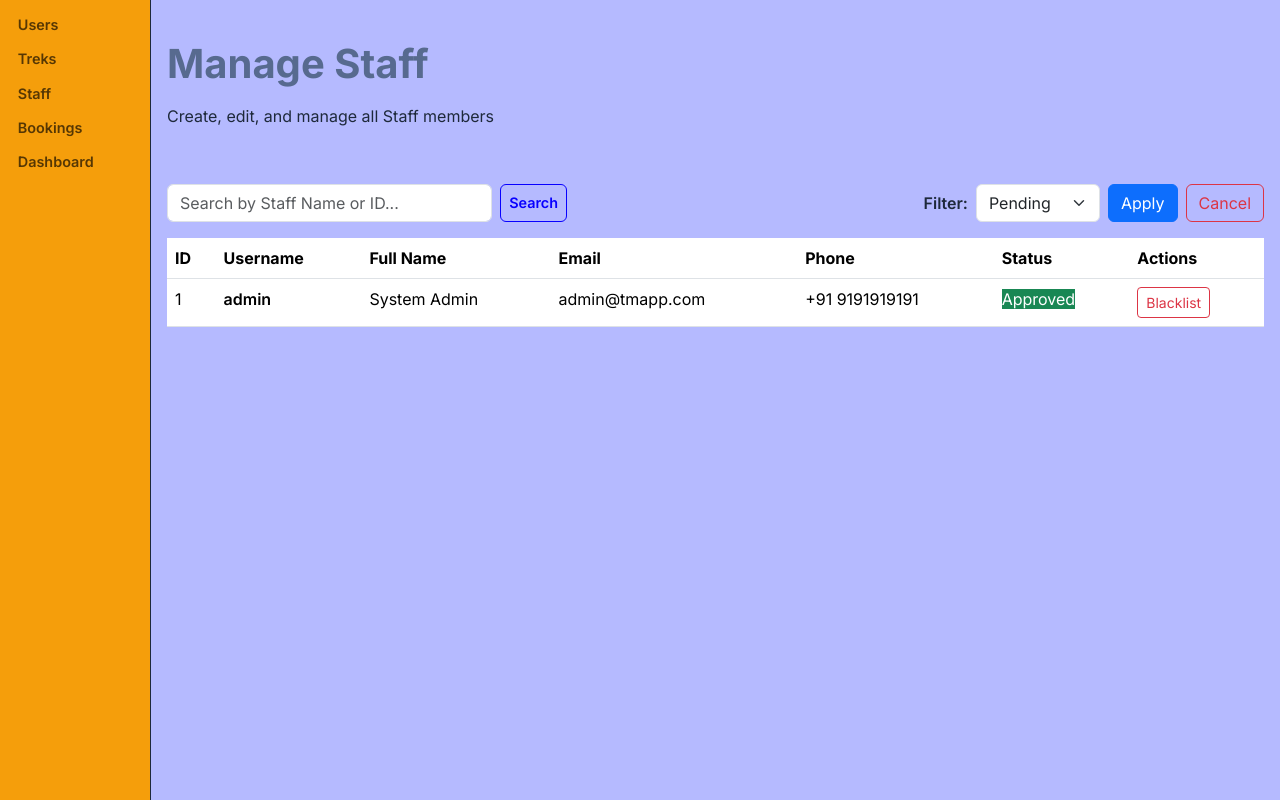
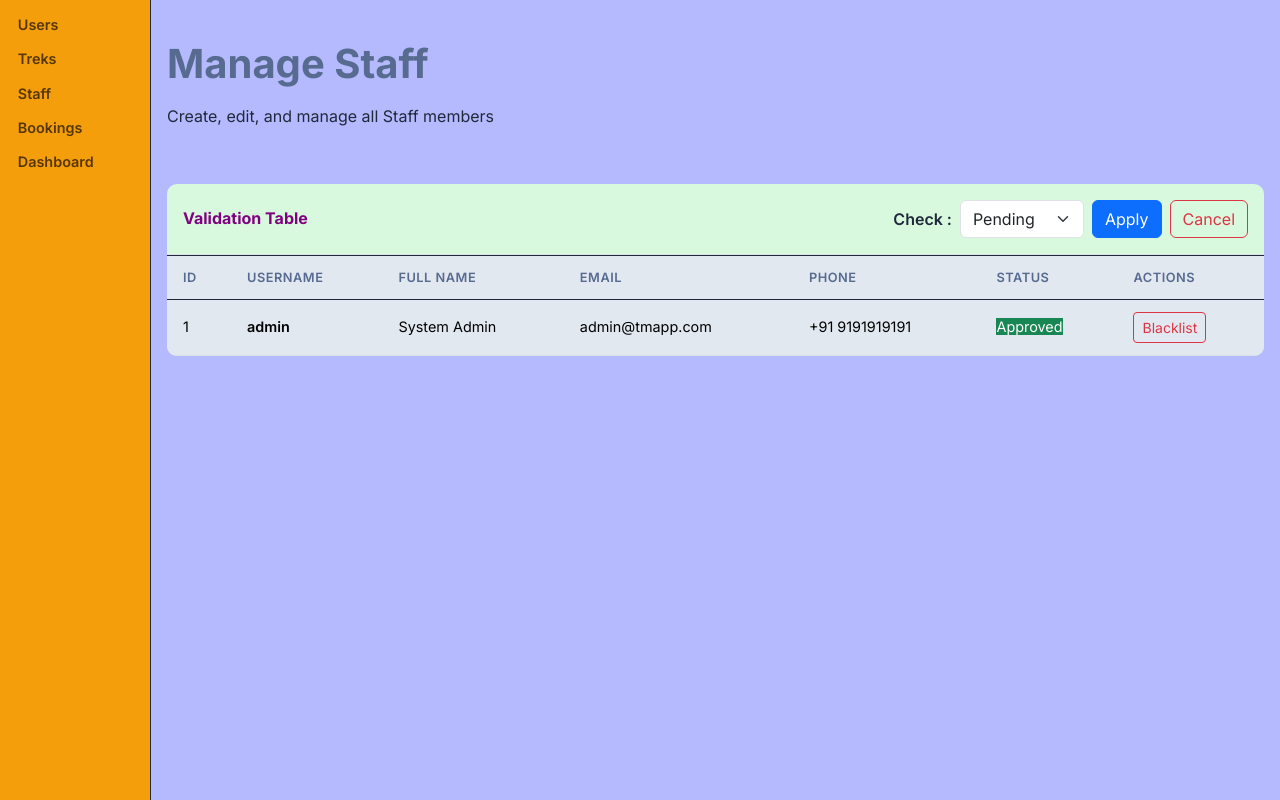
Before and after one commit to 24f2008461/Trekking-Management-App, a Flask app: template templates/admin/validate_staff.html in a window 1280 px wide. Shown: the part 65-865 px from the top of the page. Run offline with Flask 3, Linux system fonts and the light colour scheme; the template is opened without the code that fills it: values that come from a table or form of the project are taken from there, others are empty; a user stored in the database is signed in.

Commit message:
Milestone 2: Added Delete Staff Based on Validation

```diff
--- a/routes/auth_route.py
+++ b/routes/auth_route.py
@@ -101,7 +101,6 @@ def register():
          email=email,
          password=generate_password_hash(f_password),
          phone_number=phone_no,
-         role='user',
          is_validated=True
       )
       db.session.add(new_user)
--- a/static/css/style.css
+++ b/static/css/style.css
@@ -254,10 +225,13 @@ body {
 }
 .data-card .data-output { text-align: center; font-size: 1.6rem; font-weight: 700; color: black; }
 .data-card .data-label { width: auto; text-align: center; font-size: .8rem;font-weight:bold; background-color: var(--primary-light); color: purple; padding: 0.5rem; text-transform: uppercase; letter-spacing: .5px; border-radius: var(--radius);}
+
 /*-------------------tables---------------------------------*/
+
 .table-panel{
   background: var(--accent);
   border: transparent;
+  width: 100%;
   border-radius: var(--radius);
   overflow: hidden;
 }
--- a/templates/admin/staff.html
+++ b/templates/admin/staff.html
@@ -18,7 +18,7 @@
         <h6 class="mb-0 fw-bold" style="color: purple;">Staff</h6>
         <a href="{{ url_for('admin.validate_staff' ) }}" class="btn btn-sm btn-accent ">Validate Staff</a>
       </div>
-  <div class="control-table">
+  <div>
     <table class="table">
       <thead>
         <tr><th>ID</th><th>Username</th><th>Full Name</th><th>Email</th><th>Phone</th><th>status</th><th>validation</th></tr>
--- a/templates/admin/validate_staff.html
+++ b/templates/admin/validate_staff.html
@@ -8,15 +8,11 @@
   </div>
 </div>
 
-<div class="d-flex justify-content-between mb-3">
-
-    <form method="GET" action="{{ url_for('admin.find_staff') }}" class="d-flex" style="max-width: 400px; width: 100%;">
-
-        <input type="text" username="s" value="{{ s }}" class="form-control me-2" placeholder="Search by Staff Name or ID...">
-        <button class="btn btn-outline-custom" type="submit">Search</button>
-    </form>
-    <form action="{{ url_for('admin.validate_staff') }}" method="POST" class="d-flex align-items-center">
-        <label for="validation" class="me-2 fw-semibold">Filter:</label>
+<div class="table-panel">
+    <div class="p-3 border-bottom d-flex justify-content-between align-items-center">
+        <h6 class="mb-0 fw-bold" style="color: purple;">Validation Table</h6>
+        <form action="{{ url_for('admin.validate_staff') }}" method="POST" class="d-flex align-items-center">
+        <label for="validation" class="me-2 fw-semibold">Check :</label>
         <select name="validation" id="validation" class="form-select me-2" style="width: auto;">
             <option value="Pending" {% if current_filter == 'Pending' %}selected{% endif %}>Pending</option>
             <option value="Approved" {% if current_filter == 'Approved' %}selected{% endif %}>Approved</option>
@@ -25,9 +21,7 @@
         <button type="submit" class="btn btn-primary">Apply</button>
         <a href="{{ url_for('admin.find_staff' ) }}" class="btn ms-2 btn-outline-danger"> Cancel</a>
     </form>
-</div>
-
-<div >
+      </div>
     <table class="table">
       <thead>
         <tr>
@@ -71,8 +65,8 @@
                 <button type="submit" class="btn btn-sm btn-outline-danger">Blacklist</button>
             </form>
         {% elif st.status =='blacklisted'  %}
-            <form method="POST" action="" class="d-inline" onsubmit="return confirm('Delete the Staff member?')">
-                <button type="submit" class="btn btn-sm btn-outline-danger">Delete</button>
+            <form method="POST" action="{{ url_for('admin.delete_staff', user_id=st.user_id ) }}" class="d-inline" onsubmit="return confirm('Delete the Staff member?')">
+                <button type="submit" class="btn btn-sm btn-outline-danger">Remove</button>
             </form>
         {% endif %}
         </td>
--- a/templates/auth/login.html
+++ b/templates/auth/login.html
@@ -40,7 +40,7 @@
                 <p style="font-size: 16px; margin-top: 18px;">Remember Me</p>
             </label> -->
 
-            <button>Login</button>
+            <button class="btn sm btn-danger" >Login</button>
         </form>
         <p style="margin: 0; font-size:1rem; padding-top: 1rem;">Don't have an account? </p><a href="{{ url_for('auth.register')}}" style="font-size: 1rem; text-decoration: none;padding-top: 0; padding-bottom: 1rem;"> Register Here!</a>
     </div>
--- a/templates/auth/signup.html
+++ b/templates/auth/signup.html
@@ -29,14 +29,14 @@
             <h1 class="auth-title">Trekk App</h1>
             <p class="auth-subtitle">Sign Up to a Account</p>
         </div>
-        <form class="auth-box" action="{{ url_for('auth.register') }}" method="post">
+        <form class="auth-box" action="{{ url_for('auth.register') }}" method="POST">
             <input type="text" name="uname" placeholder="Username" required>
             <input type="text" name="fname" placeholder="Full Name" required>
             <input type="email" name="email" placeholder="Email" required >
             <input type="password" name="password" placeholder="Password" required >
             <input type="password" name="fpassword" placeholder="Confirm Password" required >
             <input type="text" name="phone_no" placeholder="Phone Number" >
-            <button >Sign Up</button>
+            <button class="btn sm btn-danger " >Sign Up</button>
         </form>
          <p style="margin: 0; font-size:1rem; padding-top: 1rem;">Already have an account? </p><a href="{{ url_for('auth.login')}}" style="font-size: 1rem; text-decoration: none;padding-top: 0; padding-bottom: 1rem;">Login Here!</a>
     </div>
```
Also changed, not shown: other parts of static/css/style.css (+4 -33 lines), routes/admin_route.py (+26 -9 lines), instance/trekkapp.db.
